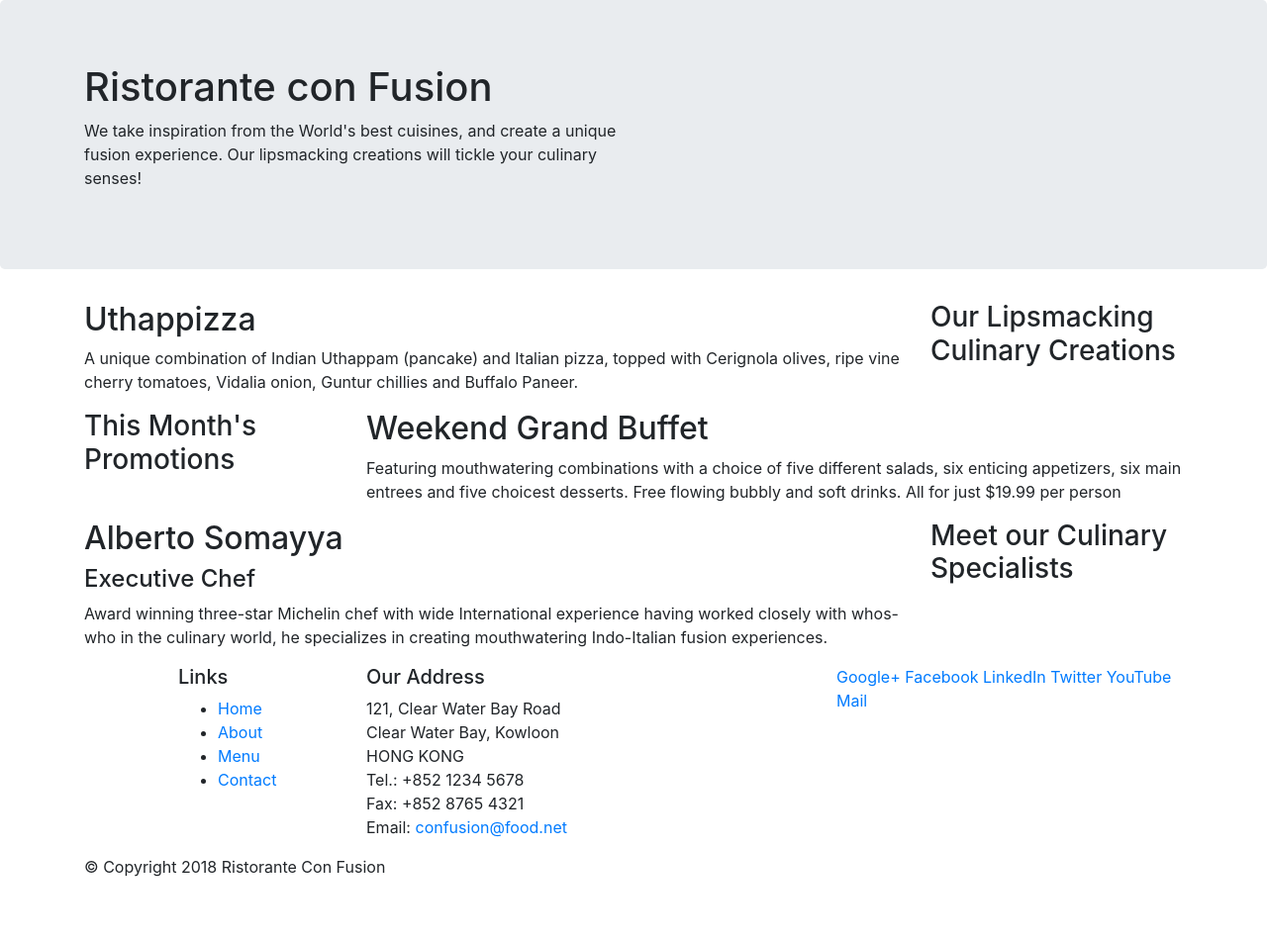
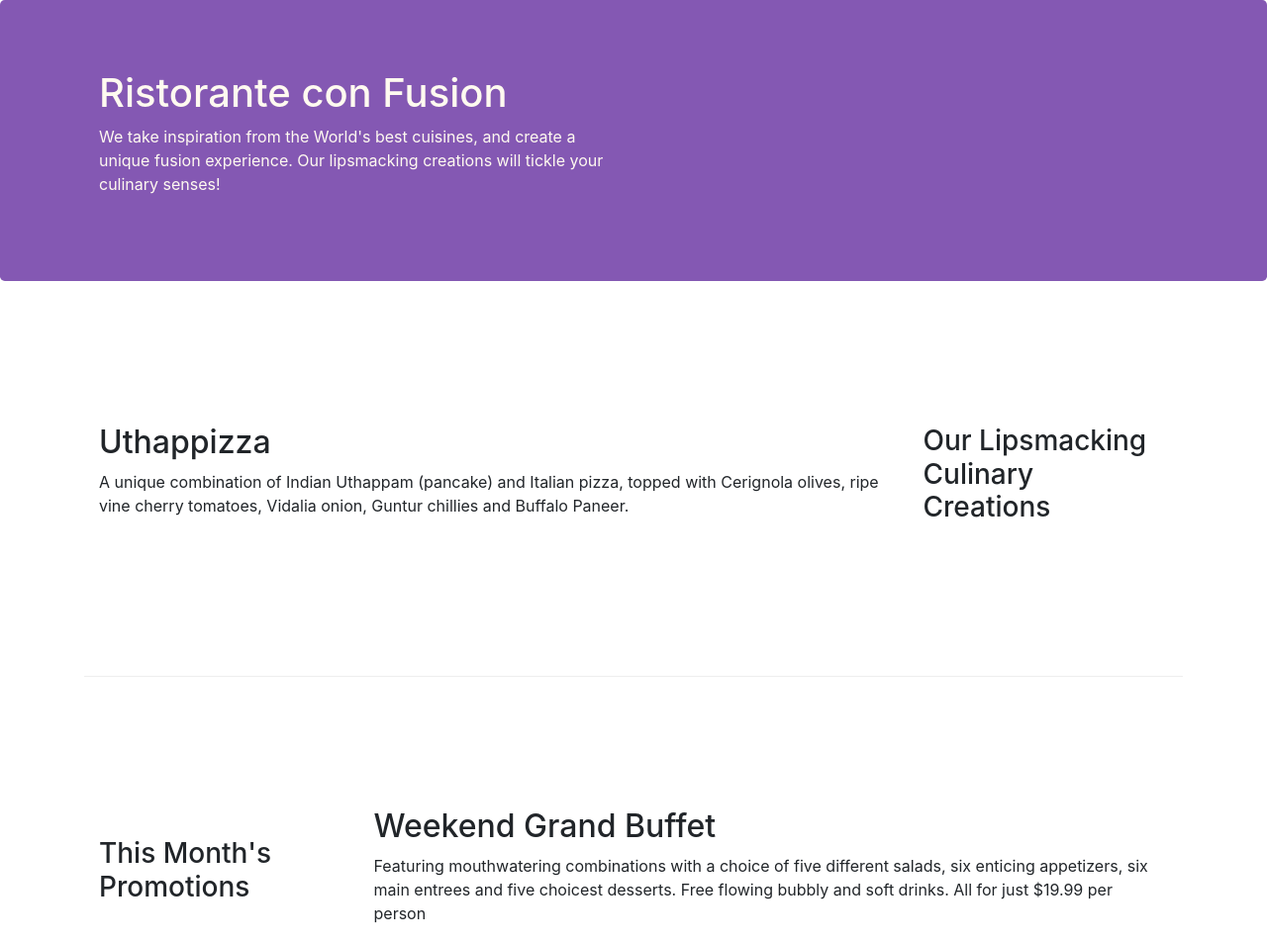
Before and after one commit to karanverma96/Bootstrap4, a website: page index.html in a window 1280 px wide. Shown: the top 954 px of the page at 99% size. Before the commit the page ends 904 px from the top, so only its background shows below. Drawn offline with nearby package versions, Linux system fonts and the light colour scheme.

Commit message:
Bootstrap Grid Part 2

```diff
--- /dev/null
+++ b/CSS/styles.css
@@ -0,0 +1,30 @@
+.row-header{
+    margin:0px auto;
+    padding:0px;
+}
+
+.row-content {
+    margin:0px auto;
+    padding: 50px 0px 50px 0px;
+    border-bottom: 1px ridge;
+    min-height:400px;
+}
+
+.footer{
+    background-color: #d0bdf4;
+    margin:0px auto;
+    padding: 20px 0px 20px 0px;
+}
+
+.jumbotron {
+    padding:70px 30px 70px 30px;
+    margin:0px auto;
+    background: #8458B3 ;
+    color:floralwhite;
+}
+
+address{
+    font-size:80%;
+    margin:0px;
+    color:#0f0f0f;
+}
--- a/index.html
+++ b/index.html
@@ -9,6 +9,7 @@
 
     <!-- Bootstrap CSS -->
     <link rel="stylesheet" href="node_modules/bootstrap/dist/css/bootstrap.min.css">
+    <link rel="stylesheet" type="text/css" href="CSS/styles.css">
     <title>Ristorante Con Fusion</title>
 </head>
 
@@ -16,7 +17,7 @@
 
     <header class="jumbotron">
         <div class="container">
-            <div class="row">
+            <div class="row row-header">
                 <div class="col-12 col-sm-6">
                     <h1>Ristorante con Fusion</h1>
                     <p>We take inspiration from the World's best cuisines, and create a unique fusion experience. Our lipsmacking creations will tickle your culinary senses!</p>
@@ -28,7 +29,7 @@
     </header>
 
     <div class="container">
-        <div class="row">
+        <div class="row row-content align-items-center">
             <div class="col-12 col-sm-4 order-sm-last col-md-3">
                 <h3>Our Lipsmacking Culinary Creations</h3>
             </div>
@@ -39,7 +40,7 @@
         </div>
 
 
-        <div class="row">
+        <div class="row row-content align-items-center">
             <div class="col-12 col-sm-4 col-md-3">
                 <h3>This Month's Promotions</h3>
             </div>
@@ -49,7 +50,7 @@
             </div>
         </div>
 
-        <div class="row">
+        <div class="row row-content align-items-center">
             <div class="col-12 col-sm-4 order-sm-last col-md-3">
                 <h3>Meet our Culinary Specialists</h3>
             </div>
@@ -61,12 +62,12 @@
         </div>
     </div>
 
-    <footer>
+    <footer class="footer">
         <div class="container">
             <div class="row">
                 <div class="col-4 offset-1 col-sm-2">
                     <h5>Links</h5>
-                    <ul>
+                    <ul class="list-unstyled">
                         <li><a href="#">Home</a></li>
                         <li><a href="#">About</a></li>
                         <li><a href="#">Menu</a></li>
@@ -84,8 +85,8 @@
 		              Email: <a href="mailto:confusion@food.net">confusion@food.net</a>
 		           </address>
                 </div>
-                <div class="col-12 col-sm-4">
-                    <div>
+                <div class="col-12 col-sm-4 align-self-center">
+                    <div class="text-center">
                         <a href="http://google.com/+">Google+</a>
                         <a href="http://www.facebook.com/profile.php?id=">Facebook</a>
                         <a href="http://www.linkedin.com/in/">LinkedIn</a>
@@ -95,7 +96,7 @@
                     </div>
                 </div>
            </div>
-           <div class="row">
+           <div class="row justify-content-center">
                 <div class="col-auto">
                     <p>© Copyright 2018 Ristorante Con Fusion</p>
                 </div>
```
